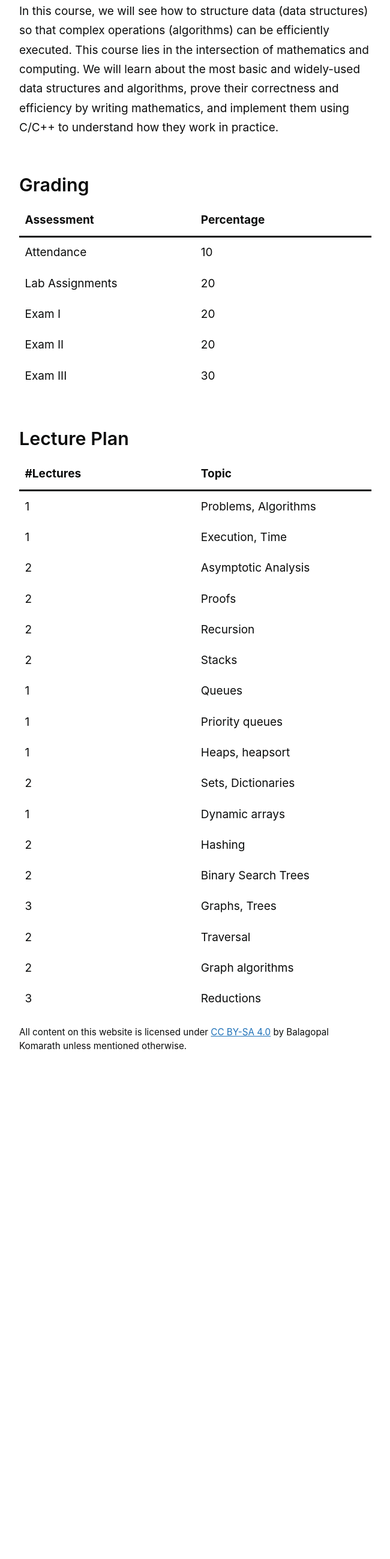
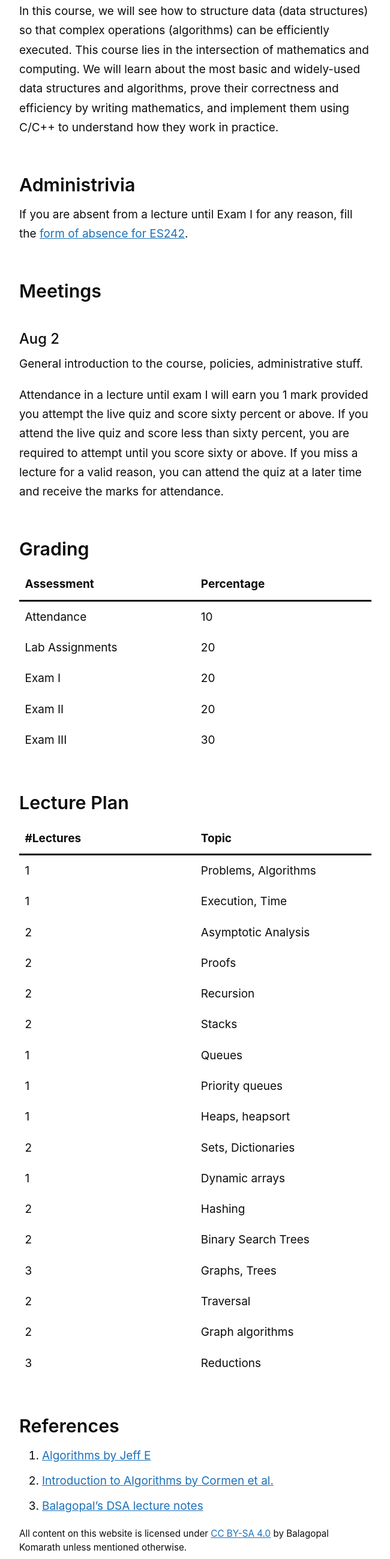
Before and after one commit to balu/balu.github.io, a plain HTML site: page teaching/data-structures-and-algorithms-i-2023/index.html in a window 1280 px wide. Shown: the part 201-2800 px from the top of the page at 60% size, without its empty margins (168-818 px from the left). Before the commit the page ends 1964 px from the top, so only its background shows below. Drawn offline with Linux system fonts and the light colour scheme.

Commit message:
DSA1 first lec

```diff
--- a/index.xml
+++ b/index.xml
@@ -14,7 +14,7 @@
 
       <guid>https://bkomarath.rbgo.in/teaching/data-structures-and-algorithms-i-2023/</guid>
       <description>In this course, we will see how to structure data (data structures) so that complex operations (algorithms) can be efficiently executed. This course lies in the intersection of mathematics and computing. We will learn about the most basic and widely-used data structures and algorithms, prove their correctness and efficiency by writing mathematics, and implement them using C/C++ to understand how they work in practice.
-Grading Assessment Percentage Attendance 10 Lab Assignments 20 Exam I 20 Exam II 20 Exam III 30 Lecture Plan #Lectures Topic 1 Problems, Algorithms 1 Execution, Time 2 Asymptotic Analysis 2 Proofs 2 Recursion 2 Stacks 1 Queues 1 Priority queues 1 Heaps, heapsort 2 Sets, Dictionaries 1 Dynamic arrays 2 Hashing 2 Binary Search Trees 3 Graphs, Trees 2 Traversal 2 Graph algorithms 3 Reductions </description>
+Administrivia If you are absent from a lecture until Exam I for any reason, fill the form of absence for ES242.</description>
     </item>
 
     <item>
--- a/teaching/data-structures-and-algorithms-i-2023/index.html
+++ b/teaching/data-structures-and-algorithms-i-2023/index.html
@@ -26,6 +26,12 @@ Data Structures and Algorithms I (2023)
 <main>
   <h1>Data Structures and Algorithms I (2023)</h1>
   <p>In this course, we will see how to structure data (data structures) so that complex operations (algorithms) can be efficiently executed. This course lies in the intersection of mathematics and computing. We will learn about the most basic and widely-used data structures and algorithms, prove their correctness and efficiency by writing mathematics, and implement them using C/C++ to understand how they work in practice.</p>
+<h2 id="administrivia">Administrivia</h2>
+<p>If you are absent from a lecture until Exam I for any reason, fill the <a href="https://docs.google.com/forms/d/e/1FAIpQLSeCm-rfs51xlFqpi9fYDmnfVewZkyNonXdtLrQNTUz2BD-2lA/viewform?usp=sf_link">form of absence for ES242</a>.</p>
+<h2 id="meetings">Meetings</h2>
+<h3 id="aug-2">Aug 2</h3>
+<p>General introduction to the course, policies, administrative stuff.</p>
+<p>Attendance in a lecture until exam I will earn you 1 mark provided you attempt the live quiz and score sixty percent or above. If you attend the live quiz and score less than sixty percent, you are required to attempt until you score sixty or above. If you miss a lecture for a valid reason, you can attend the quiz at a later time and receive the marks for attendance.</p>
 <h2 id="grading">Grading</h2>
 <table>
 <thead>
@@ -136,6 +142,12 @@ Data Structures and Algorithms I (2023)
 </tr>
 </tbody>
 </table>
+<h2 id="references">References</h2>
+<ol>
+<li><a href="https://jeffe.cs.illinois.edu/teaching/algorithms/#book">Algorithms by Jeff E</a></li>
+<li><a href="https://mitpress.mit.edu/9780262046305/introduction-to-algorithms/">Introduction to Algorithms by Cormen et al.</a></li>
+<li><a href="https://bkomarath.rbgo.in/dsa">Balagopal&rsquo;s DSA lecture notes</a></li>
+</ol>
 
 </main>
 
--- a/teaching/index.xml
+++ b/teaching/index.xml
@@ -14,7 +14,7 @@
 
       <guid>https://bkomarath.rbgo.in/teaching/data-structures-and-algorithms-i-2023/</guid>
       <description>In this course, we will see how to structure data (data structures) so that complex operations (algorithms) can be efficiently executed. This course lies in the intersection of mathematics and computing. We will learn about the most basic and widely-used data structures and algorithms, prove their correctness and efficiency by writing mathematics, and implement them using C/C++ to understand how they work in practice.
-Grading Assessment Percentage Attendance 10 Lab Assignments 20 Exam I 20 Exam II 20 Exam III 30 Lecture Plan #Lectures Topic 1 Problems, Algorithms 1 Execution, Time 2 Asymptotic Analysis 2 Proofs 2 Recursion 2 Stacks 1 Queues 1 Priority queues 1 Heaps, heapsort 2 Sets, Dictionaries 1 Dynamic arrays 2 Hashing 2 Binary Search Trees 3 Graphs, Trees 2 Traversal 2 Graph algorithms 3 Reductions </description>
+Administrivia If you are absent from a lecture until Exam I for any reason, fill the form of absence for ES242.</description>
     </item>
 
     <item>
```
